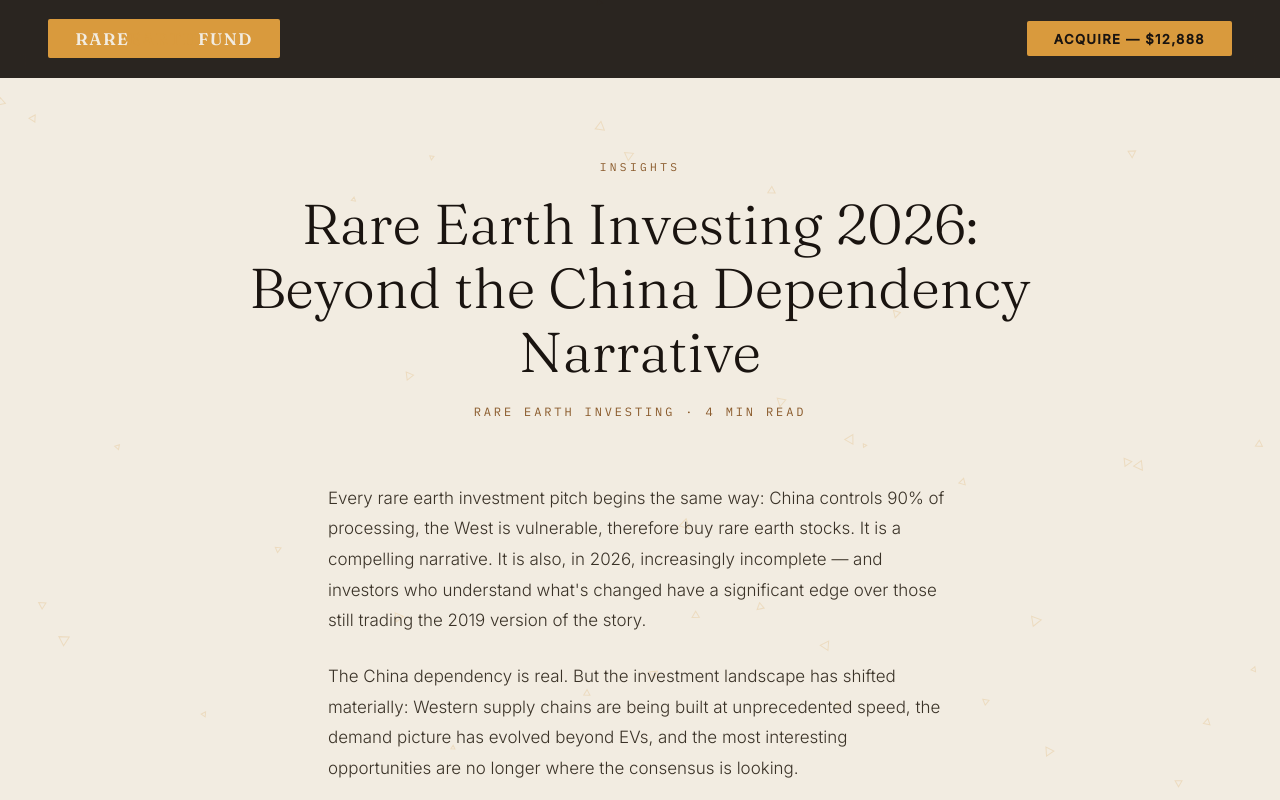
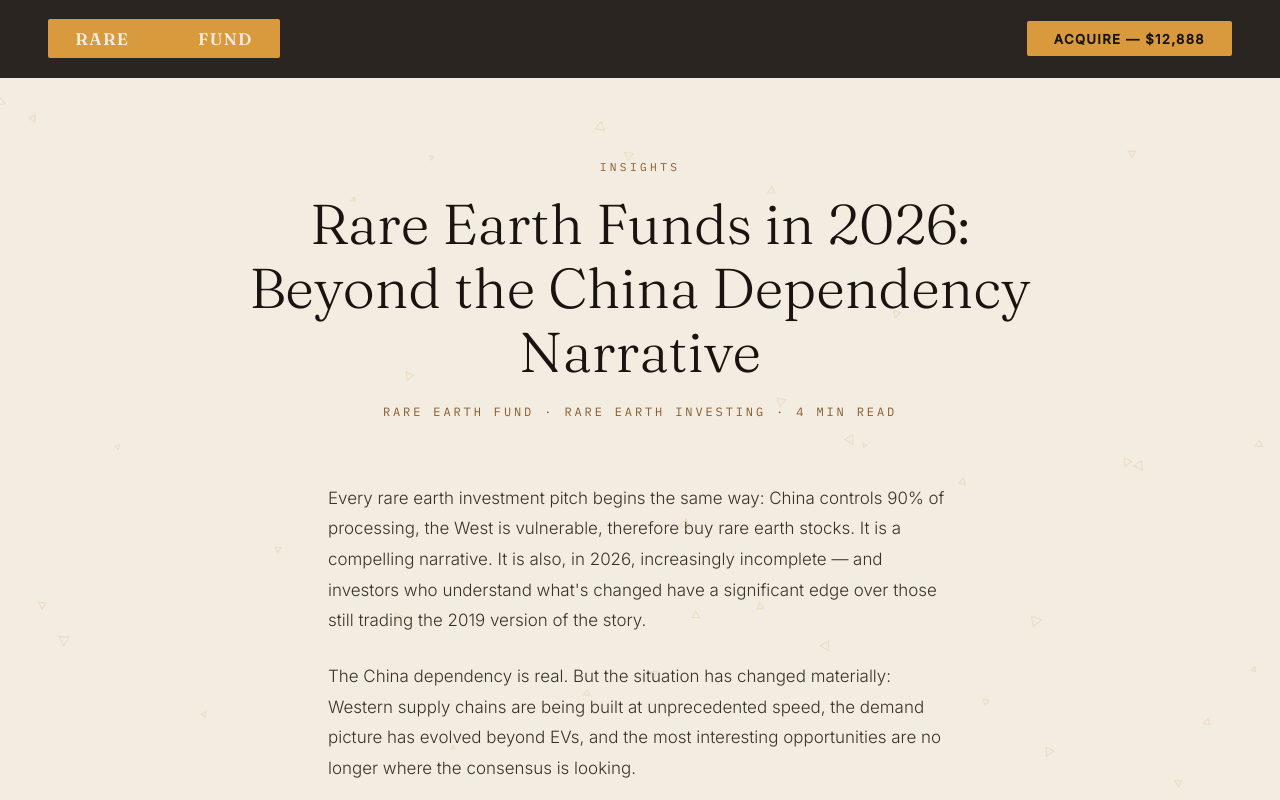
Before and after one commit to primedomaincapital/rareearthfund, a plain HTML site: page insights/article1.html in a window 1280 px wide. Shown: the top 800 px of the page. Drawn offline with Linux system fonts and the light colour scheme.

Commit message:
SEO: Tier 1 page-1 optimization — rareearthfund.com article1

```diff
--- a/insights/article1.html
+++ b/insights/article1.html
@@ -3,14 +3,14 @@
 <head><link rel="canonical" href="https://rareearthfund.com/insights/article1">
 <meta charset="UTF-8">
 <meta name="viewport" content="width=device-width, initial-scale=1.0">
-<title>Rare Earth Investing 2026: Beyond the China Dependency Narrative | RareEarthFund.com</title>
-<meta name="description" content="Rare earth investing in 2026: MP Materials, Lynas, new Western supply chains, and why the China dependency story is more nuanced than headlines suggest.">
-<meta property="og:title" content="Rare Earth Investing 2026: Beyond the China Dependency Narrative">
-<meta property="og:description" content="Rare earth investing in 2026: MP Materials, Lynas, new Western supply chains, and why the China dependency story is more nuanced than headlines suggest.">
+<title>Rare Earth Funds and Rare Earth Investing in 2026: Beyond the China Dependency Narrative | RareEarthFund.com</title>
+<meta name="description" content="Rare earth funds and rare earth investing in 2026: MP Materials, Lynas, new Western supply chains, and why the China dependency story is more nuanced than headlines suggest.">
+<meta property="og:title" content="Rare Earth Funds and Rare Earth Investing in 2026: Beyond the China Dependency Narrative">
+<meta property="og:description" content="Rare earth funds and rare earth investing in 2026: MP Materials, Lynas, new Western supply chains, and why the China dependency story is more nuanced than headlines suggest.">
 <meta property="og:image" content="../images/photo1.jpg">
 <meta name="twitter:card" content="summary_large_image">
 <script type="application/ld+json">
-{"@context": "https://schema.org", "@type": "Article", "headline": "Rare Earth Investing 2026: Beyond the China Dependency Narrative", "description": "Rare earth investing in 2026: MP Materials, Lynas, new Western supply chains, and why the China dependency story is more nuanced than headlines suggest.", "author": {"@type": "Organization", "name": "Prime Domain Capital"}}
+{"@context": "https://schema.org", "@type": "Article", "headline": "Rare Earth Funds and Rare Earth Investing in 2026: Beyond the China Dependency Narrative", "description": "Rare earth funds and rare earth investing in 2026: MP Materials, Lynas, new Western supply chains, and why the China dependency story is more nuanced than headlines suggest.", "author": {"@type": "Organization", "name": "Prime Domain Capital"}}
 </script>
 <link href="https://fonts.googleapis.com/css2?family=Fraunces:ital,wght@0,300;0,600;1,300&family=IBM+Plex+Mono:wght@300;400;500&family=Inter:wght@300;400;500&display=swap" rel="stylesheet">
 <style>
@@ -90,14 +90,14 @@ blockquote.pull{font-family:'Fraunces',serif;font-style:italic;font-size:1.45rem
 
 <header class="article-hero rv">
   <div class="ey2">Insights</div>
-  <h1>Rare Earth Investing 2026: Beyond the China Dependency Narrative</h1>
-  <div class="article-meta">rare earth investing &middot; 4 min read</div>
+  <h1>Rare Earth Funds in 2026: Beyond the China Dependency Narrative</h1>
+  <div class="article-meta">rare earth fund &middot; rare earth investing &middot; 4 min read</div>
 </header>
 
 <div class="article-wrap rv">
   <div class="article-body">
 <p>Every rare earth investment pitch begins the same way: China controls 90% of processing, the West is vulnerable, therefore buy rare earth stocks. It is a compelling narrative. It is also, in 2026, increasingly incomplete — and investors who understand what&#x27;s changed have a significant edge over those still trading the 2019 version of the story.</p>
-<p>The China dependency is real. But the investment landscape has shifted materially: Western supply chains are being built at unprecedented speed, the demand picture has evolved beyond EVs, and the most interesting opportunities are no longer where the consensus is looking.</p>
+<p>The China dependency is real. But the situation has changed materially: Western supply chains are being built at unprecedented speed, the demand picture has evolved beyond EVs, and the most interesting opportunities are no longer where the consensus is looking.</p> <p>What is a rare earth fund? In practice, it is an exchange-traded fund holding the equities of rare earth miners, processors, and magnet makers — not the metals themselves. The listed route most investors actually use is the VanEck Rare Earth/Strategic Metals ETF (REMX), whose holdings are anchored by the two producers that dominate every rare earth investment conversation: MP Materials, the Mountain Pass operator moving downstream into magnet manufacturing, and Lynas Rare Earths, the Australian producer expanding processing in Malaysia and Texas. A rare earth fund is, in other words, a bet on the companies building Western supply chains, not a vault of dysprosium. That distinction matters, because the fund’s return comes from execution — permits, processing yields, offtake agreements — not from the spot price of an oxide most investors will never hold.</p>
 <h2>What Actually Changed</h2>
 <p>Three developments have reshaped the thesis since the narrative solidified.</p>
 <p><strong>First, Western processing is scaling.</strong> MP Materials (MP), the Mountain Pass operator, has moved downstream — its Fort Worth magnet manufacturing facility, supported by Department of Defense funding, represents the first serious Western rare-earth magnet production in decades. Lynas Rare Earths (LYC.AX), the Australian producer, expanded its Malaysian processing and is building heavy rare earth separation in Texas. These aren&#x27;t pilot projects anymore; they&#x27;re industrial-scale facilities with offtake agreements.</p>
```
